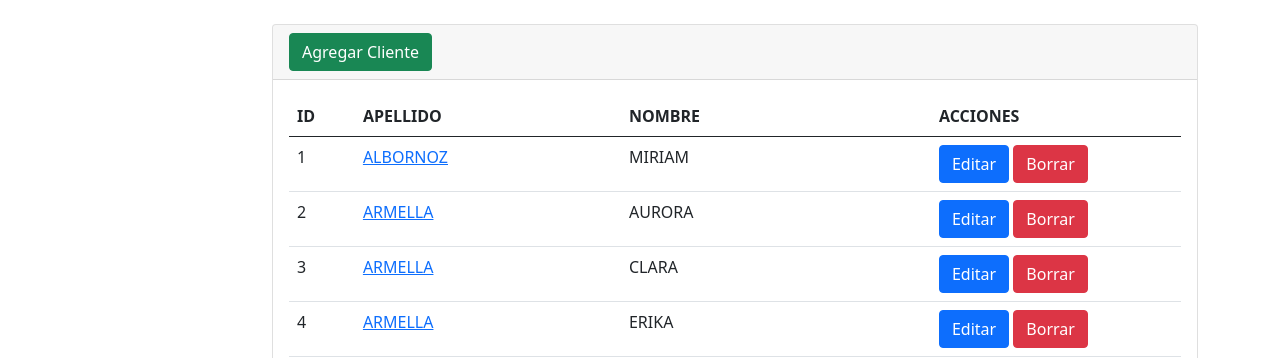
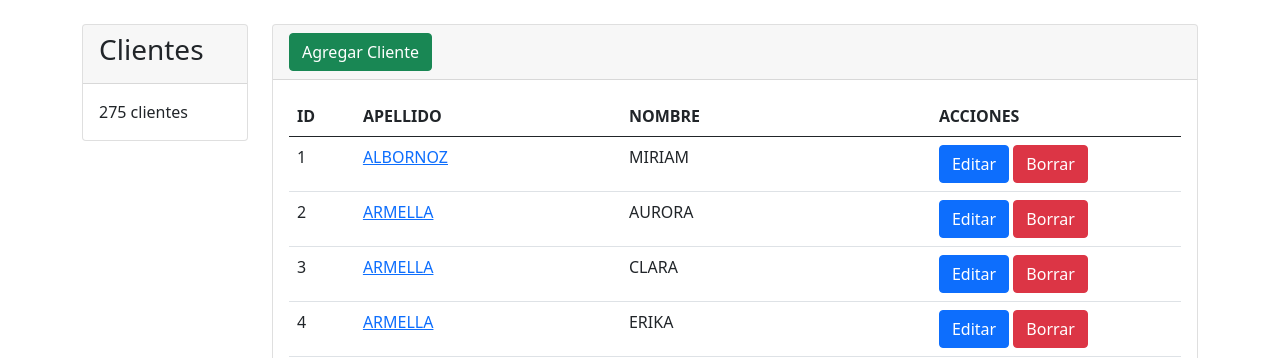
Before and after one commit to ramirokhouri/condornet, a Django app: page /clientes/ in a window 1280 px wide. Shown: the part 56-414 px from the top of the page. Run offline with Django 4.2, Linux system fonts and the light colour scheme; data comes from the database, SQL or seed files in the repository; both versions use the stored data as it was after the commit.

Commit message:
clientes y cobradores count

```diff
--- a/abonos/templates/abonos/index.html
+++ b/abonos/templates/abonos/index.html
@@ -67,7 +67,7 @@
                 {% for abono in abonos %}
                 <tr>
                     <td>{{ abono.id }}</td>
-                    <td>{{ abono.fecha }}</td>
+                    <td>{{ abono.fecha|date:"d/m/Y" }}</td>
                     <td>{{ abono.monto }}</td>
                     <td>{{ abono.cliente.apellido }} , {{ abono.cliente.nombre }}</td>
                     <td>{{ abono.cobrador.nombre }}</td>
--- a/abonos/templates/clientes/index.html
+++ b/abonos/templates/clientes/index.html
@@ -1,6 +1,19 @@
 {% extends "base.html" %}
 
 {% block titulo %} Lista de Clientes {% endblock %}
+
+{% block sidebar %}
+
+<div class="card">
+    <div class="card-header">
+        <h3>Clientes</h3>
+    </div>
+    <div class="card-body">
+        <p class="card-text">{{ clientes_cuenta }} clientes</p>
+    </div>
+</div>
+
+{% endblock %}
 
 {% block contenido %}
 
--- a/abonos/templates/recaudaciones/index.html
+++ b/abonos/templates/recaudaciones/index.html
@@ -64,7 +64,7 @@
                 {% for recaudacion in recaudaciones %}
                 <tr>
                     <td>{{ recaudacion.id }}</td>
-                    <td>{{ recaudacion.fecha }}</td>
+                    <td>{{ recaudacion.fecha|date:"d/m/Y" }}</td>
                     <td>{{ recaudacion.cobrador.nombre }}</td>
                     <td>{{ recaudacion.monto }}</td>
                     <td>{{ recaudacion.nota }}</td>
--- a/abonos/views.py
+++ b/abonos/views.py
@@ -18,7 +18,12 @@ def nosotros(request):
 # Clientes
 def clientes(request):
     clientes = Cliente.objects.all()
-    return render(request, 'clientes/index.html', {'clientes': clientes})
+    clientes_cuenta = clientes.count()
+    context = {
+        'clientes': clientes,
+        'clientes_cuenta': clientes_cuenta
+    }
+    return render(request, 'clientes/index.html', context)
 def agregar_cliente(request):
     formulario = ClienteForm(request.POST or None, request.FILES or None)
     if formulario.is_valid():
@@ -40,7 +45,12 @@ def eliminar_cliente(request, id):
 # Cobradores
 def cobradores(request):
     cobradores = Cobrador.objects.all()
-    return render(request, 'cobradores/index.html', {'cobradores': cobradores})
+    cobradores_cuenta = cobradores.count()
+    context = {
+        'cobradores': cobradores,
+        'cobradores_cuenta': cobradores_cuenta
+    }
+    return render(request, 'cobradores/index.html', context)
 def agregar_cobrador(request):
     formulario = CobradorForm(request.POST or None, request.FILES or None)
     if formulario.is_valid():
```
Also changed, not shown: abonos/templates/cobradores/index.html (+13 -0 lines), db.sqlite3.
